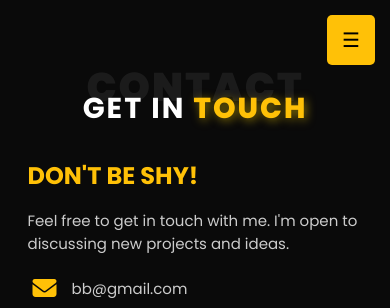
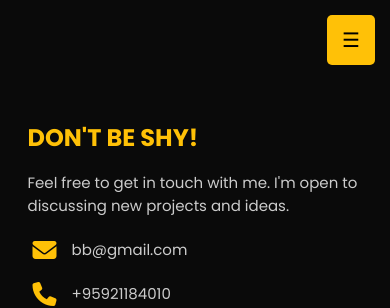
Before and after one commit to bingle-bb/BB-PORTFOLIO, a plain HTML site: page contactme.html in a window 390 px wide. Shown: the top 308 px of the page. Drawn offline with Linux system fonts and the light colour scheme.

Commit message:
responsive11

```diff
--- a/contactme.css
+++ b/contactme.css
@@ -184,14 +184,7 @@ textarea {
 
 @media (max-width: 768px) {
   .header-text {
-    font-size: 2.2rem;
-    padding-top: 30px;
-  }
-
-  .header-text::before {
-    font-size: 3rem; /* Reduce size */
-    top: -5px; /* Bring it closer */
-    letter-spacing: 3px; /* Avoid too much spacing */
+    display: none;
   }
   .contact-container {
     padding: 2rem;
@@ -207,13 +200,7 @@ textarea {
 
 @media (max-width: 480px) {
   .header-text {
-    font-size: 1.8rem; /* Smaller size */
-  }
-
-  .header-text::before {
-    font-size: 2.5rem; /* Make it even smaller */
-    top: 0px; /* Position it correctly */
-    letter-spacing: 2px;
+    display: none;
   }
   .contact-container {
     padding: 0.5rem;
```
